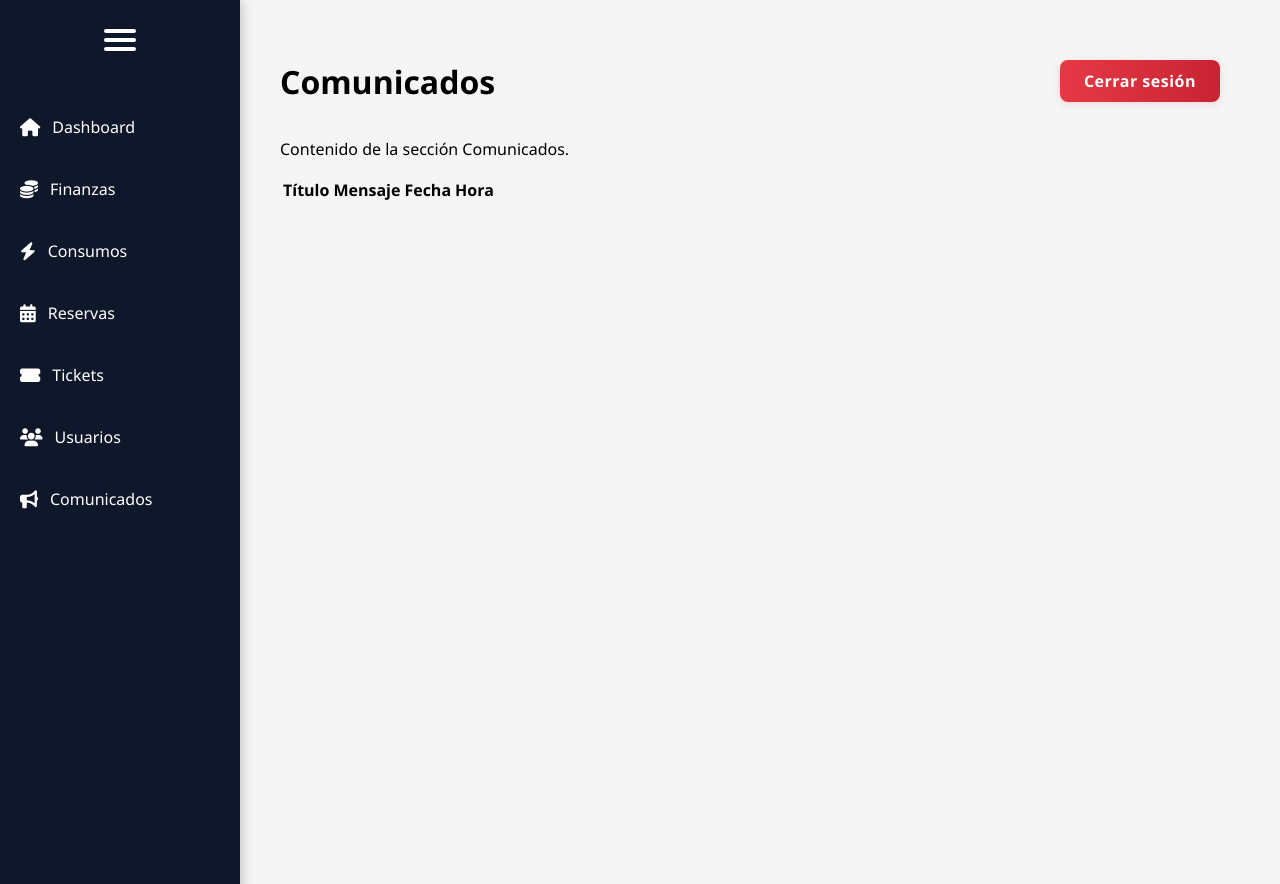
After one commit to vertrox10/proyecto281, a Flask app: page /comunicado in a window 1280 px wide. The commit adds this page. Run offline with Flask 3, Linux system fonts and the light colour scheme; lists and menus that the app fills with data are empty.

Commit message:
Agrega sección de comunicados al panel administrador (HTML + ruta sin DB)

```diff
--- a/routes/admin.py
+++ b/routes/admin.py
@@ -387,6 +387,23 @@ def registrar_movimiento():
 
     return redirect(url_for("admin.dashboard_finanzas"))
 
+comunicados = []
+
+@admin_bp.route('/comunicado', methods=['GET', 'POST'])
+def comunicado():
+    if request.method == 'POST':
+        nuevo = {
+            'titulo': request.form['titulo'],
+            'mensaje': request.form['mensaje'],
+            'fecha': request.form['fecha_mantenimiento'],
+            'hora': request.form['hora_mantenimiento']
+        }
+        comunicados.append(nuevo)
+        return redirect('/comunicado')
+
+    return render_template('administrador/comunicado.html', comunicados=comunicados)
+
+
 
 
 @admin_bp.route("/logout")
--- a/templates/administrador/base.html
+++ b/templates/administrador/base.html
@@ -31,6 +31,8 @@
             class="sidebar-text">Tickets</span></a></li>
       <li><a href="{{ url_for('admin.usuarios') }}"><i class="fas fa-users"></i> <span
             class="sidebar-text">Usuarios</span></a></li>
+      <li><a href="{{ url_for('admin.comunicado') }}"><i class="fas fa-bullhorn"></i> <span
+            class="sidebar-text">Comunicados</span></a></li>
     </ul>
   </div>
 
--- /dev/null
+++ b/templates/administrador/comunicado.html
@@ -0,0 +1,33 @@
+{% extends 'administrador/base.html' %}
+{% block title %}Comunicados{% endblock %}
+{% block content %}
+<div class="header" style="display: flex; align-items: center; gap: 18px;">
+    <h1 style="margin:0;">Comunicados</h1>
+    <span style="margin-left:auto;"></span>
+    <a href="{{ url_for('admin.logout') }}" class="logout-btn">Cerrar sesión</a>
+</div>
+
+<p>Contenido de la sección Comunicados.</p>
+
+<!-- Ejemplo de tabla de comunicados -->
+<table>
+    <thead>
+        <tr>
+            <th>Título</th>
+            <th>Mensaje</th>
+            <th>Fecha</th>
+            <th>Hora</th>
+        </tr>
+    </thead>
+    <tbody>
+        {% for comunicado in comunicados %}
+        <tr>
+            <td>{{ comunicado.titulo }}</td>
+            <td>{{ comunicado.mensaje }}</td>
+            <td>{{ comunicado.fecha_mantenimiento }}</td>
+            <td>{{ comunicado.hora_mantenimiento }}</td>
+        </tr>
+        {% endfor %}
+    </tbody>
+</table>
+{% endblock %}
```
